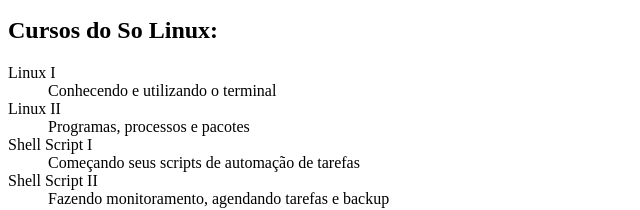
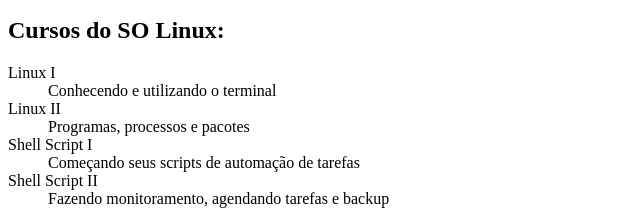
Before and after one commit to julianlucasvb/alura-git, a plain HTML site: page index.html in a window 1280 px wide. Shown: the part 250-460 px from the top of the page, 0-640 px from the left. Drawn offline with Linux system fonts and the light colour scheme.

Commit message:
Alterando título dos cursos do Linux

```diff
--- a/index.html
+++ b/index.html
@@ -23,7 +23,7 @@
       <dd>Introdução a orquestração de containers</dd>
     </dl>
 
-    <h2>Cursos do So Linux:</h2>
+    <h2>Cursos do SO Linux:</h2>
     <dl>
       <dt>Linux I</dt>
       <dd>Conhecendo e utilizando o terminal</dd>
```
